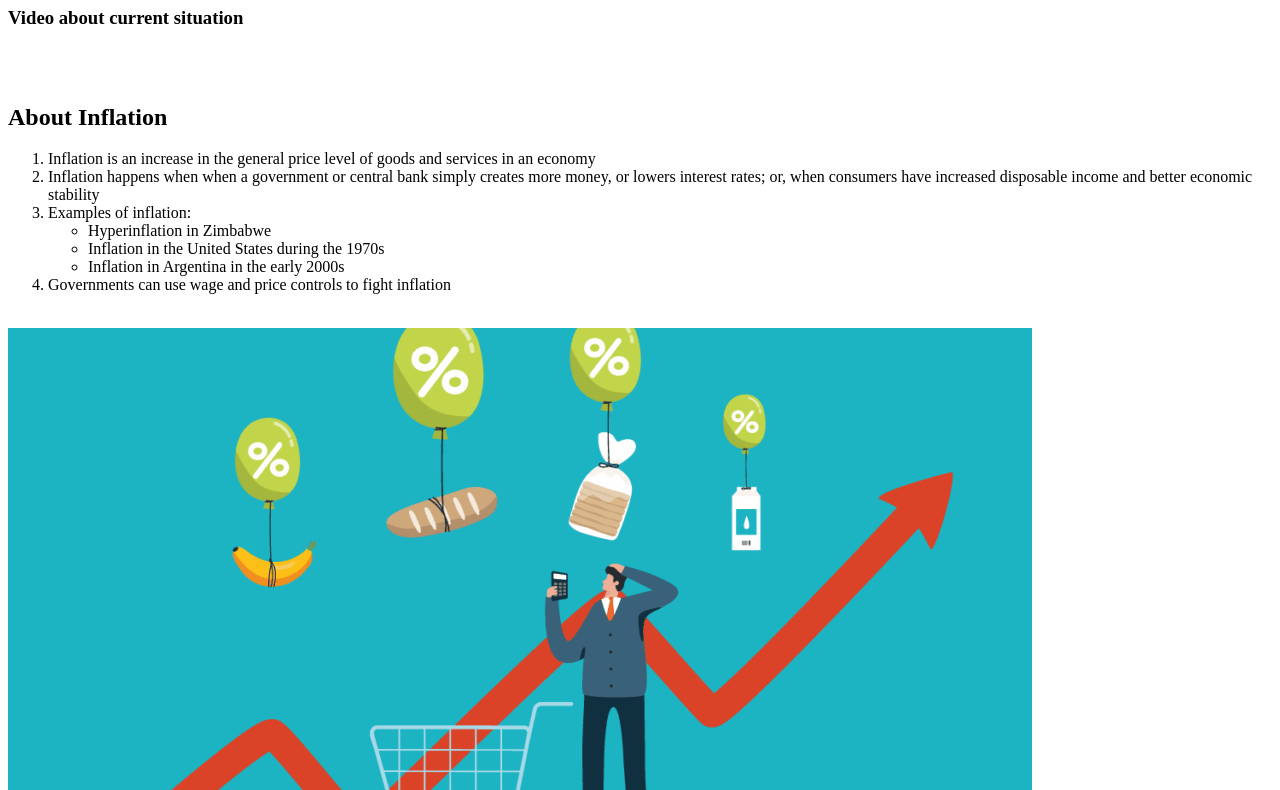
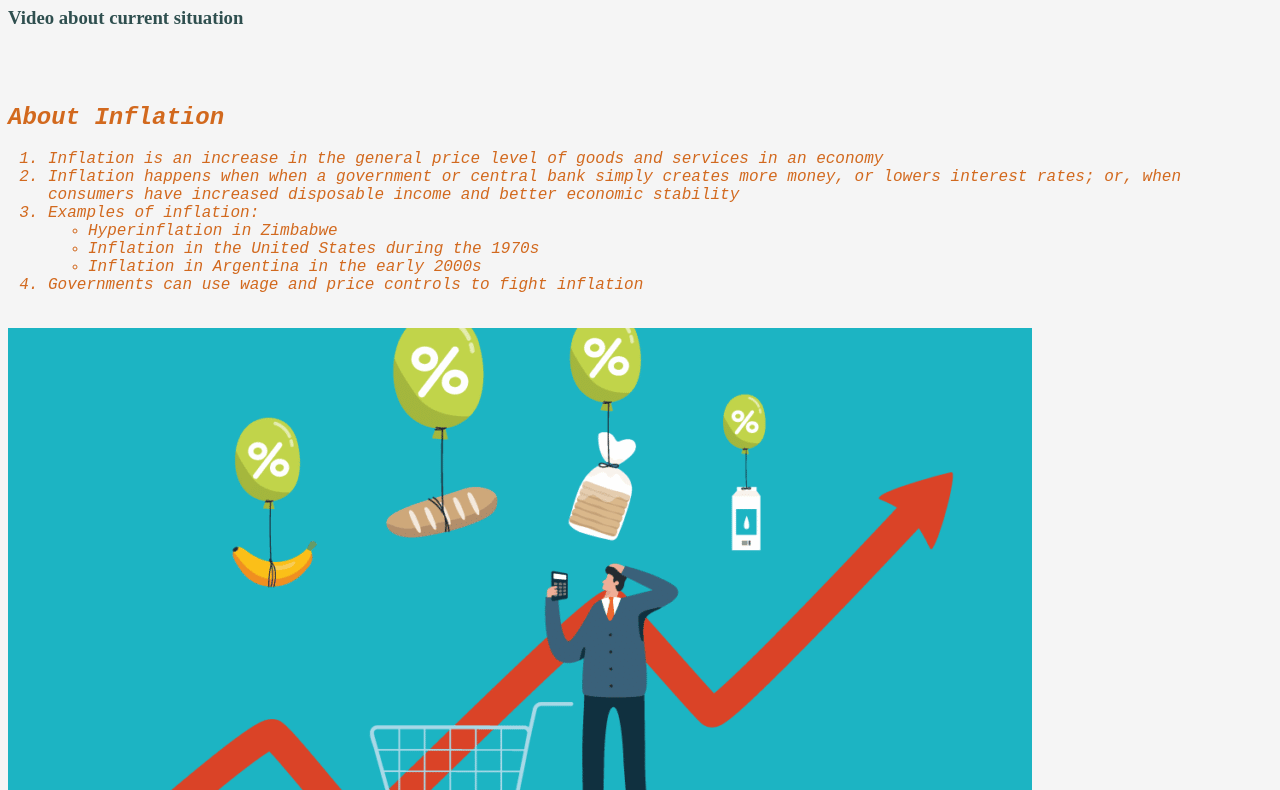
Before and after one commit to jarettbrown/IS201, a plain HTML site: page blank.html in a window 1280 px wide. Shown: the part 99-889 px from the top of the page. Drawn offline with Linux system fonts and the light colour scheme; the site is published under a folder, as on GitHub Pages, so addresses that start at the root find nothing.

Commit message:
Update blank.html

```diff
--- a/blank.html
+++ b/blank.html
@@ -5,7 +5,7 @@
     <meta http-equiv="X-UA-Compatible" content="IE=edge">
     <meta name="viewport" content="width=device-width, initial-scale=1.0">
     <title>Document</title>
-    <link rel="stylesheet" type="text/css" href="/css/blankstyles.css">
+    <link rel="stylesheet" type="text/css" href="./css/blankstyles.css">
 </head>
 <body>
     <a href="/index.html">Main Page</a>
```
